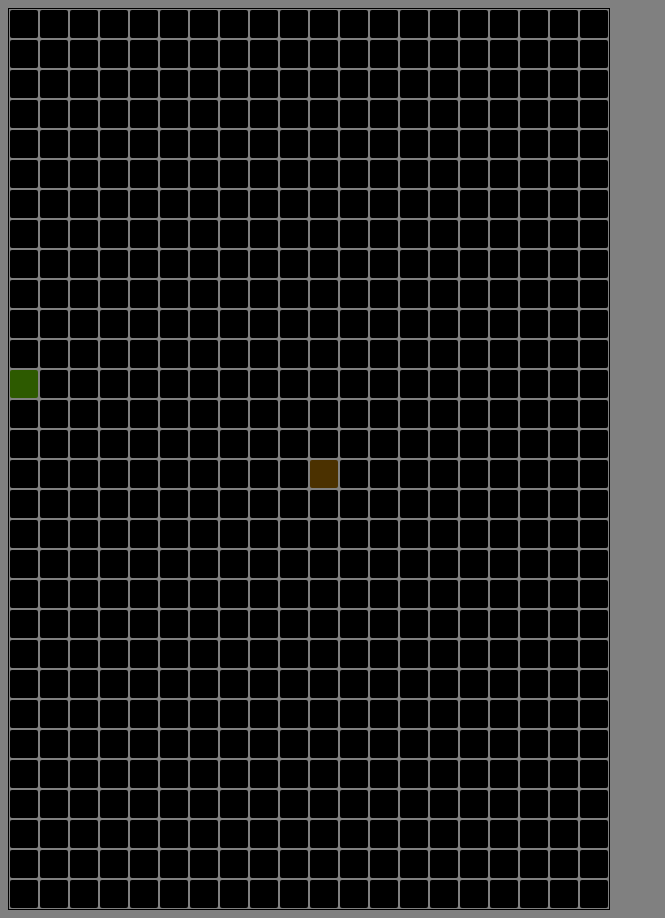
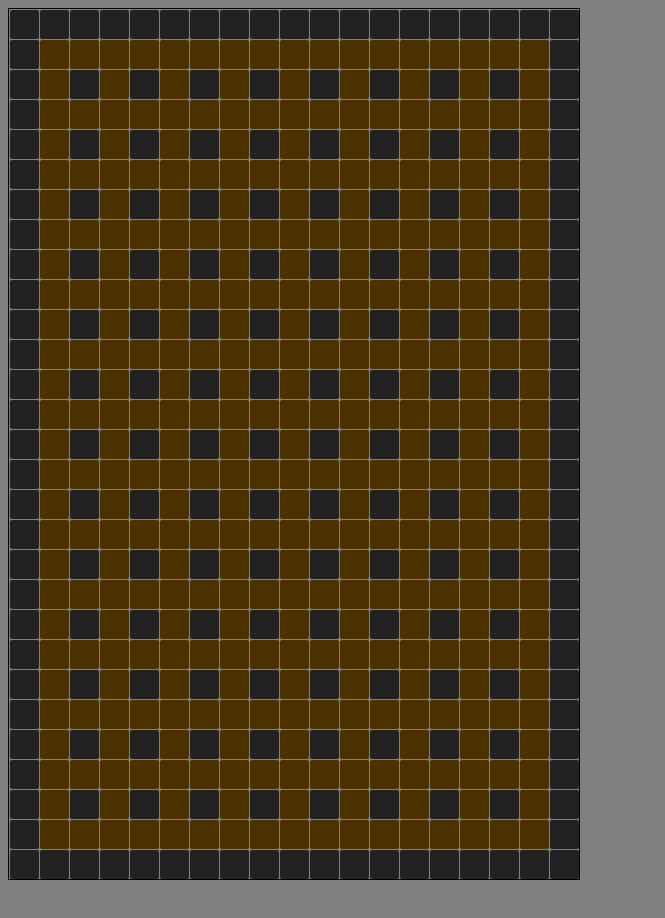
Before and after one commit to SweeteroK/mazerats, a website: page app/index.html in a window 1280 px wide. Shown: the whole page, without its empty margins (0-665 px from the left). After the commit the page ends 888 px from the top, so only its background shows below. Drawn offline with Linux system fonts and the light colour scheme.

Commit message:
added dirt grid

```diff
--- a/app/scripts/main.js
+++ b/app/scripts/main.js
@@ -1,5 +1,5 @@
-const gridHeight = 30;
-const gridWidth = 20;
+const gridHeight = 29;
+const gridWidth = 19;
 
 let cells = '';
 
@@ -22,7 +22,26 @@ function setCell(x, y, material) {
   cellElement.className = material;
 }
 
+function createWalls() {
+  for (let y = 1; y < gridHeight - 1; y = y + 2) {
+    for (let x = 1; x < gridWidth - 1; x++) {
+      setCell(x, y, 'dirt');
+    }
+  }
+  for (let x = 1; x < gridWidth - 1; x = x + 2) {
+    for (let y = 1; y < gridHeight - 1; y++) {
+      setCell(x, y, 'dirt');
+    }
+  }
+}
 
+function fill(material) {
+  for (let x = 0; x < gridWidth; x++) {
+    for (let y = 0; y < gridHeight; y++) {
+      setCell(x, y, material);
+    }
+  }
+}
 
-setCell(0, 12, 'grass');
-setCell(10, 15, 'dirt');
+fill('stone');
+createWalls();
--- a/app/styles/style.css
+++ b/app/styles/style.css
@@ -15,7 +15,8 @@ body {
 .grid div {
   background-color: black;
   border-radius: 2px;
-  margin: 1px;
+  margin-top: 1px;
+  margin-left: 1px;
 }
 
 .grid > .grass {
@@ -23,7 +24,7 @@ body {
 
 }
 .grid > .stone {
-  background-color: rgb(61, 61, 61);
+  background-color: #222;
 
 }
 .grid > .dirt {
```
